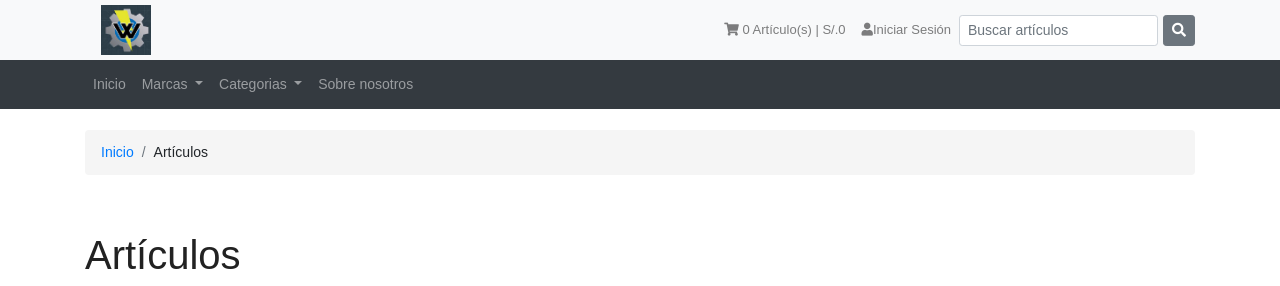
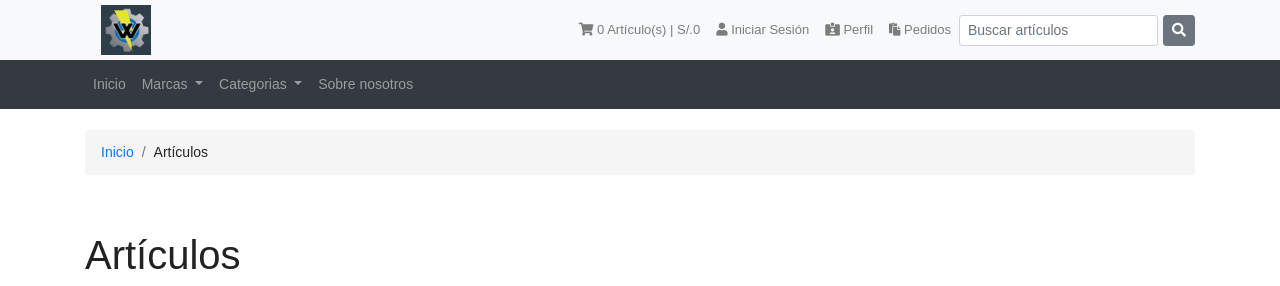
Before and after one commit to Jibaru/wire-peru-tienda, a Django app: page /articulos in a window 1280 px wide. Shown: the top 286 px of the page. Run offline with Django 3.2, Linux system fonts and the light colour scheme; some libraries are stand-ins or nearby versions; some web fonts are replaced.

Commit message:
Agregado perfil y pedidos

```diff
--- a/tienda/templates/tienda/layout/navegacion.html
+++ b/tienda/templates/tienda/layout/navegacion.html
@@ -62,8 +62,23 @@
                     </li>
                     <li>
                         <a href="/inicio-sesion" id="login-link" class="trsn nav-link" title="Iniciar Sesión">
-                            <i class="fas fa-user"></i>
-                            <span class="customer-name">Iniciar Sesión</span>
+                            <span class="customer-name">
+                                <i class="fas fa-user"></i> Iniciar Sesión
+                            </span>
+                        </a>
+                    </li>
+                    <li>
+                        <a href="/perfil" id="login-link" class="trsn nav-link" title="Perfil">
+                            <span class="customer-name">
+                                <i class="fas fa-id-card-alt"></i> Perfil
+                            </span>
+                        </a>
+                    </li>
+                    <li>
+                        <a href="/pedidos" id="login-link" class="trsn nav-link" title="Pedidos">
+                            <span class="customer-name">
+                                <i class="fas fa-paste"></i> Pedidos
+                            </span>
                         </a>
                     </li>
                 </ul>
```
